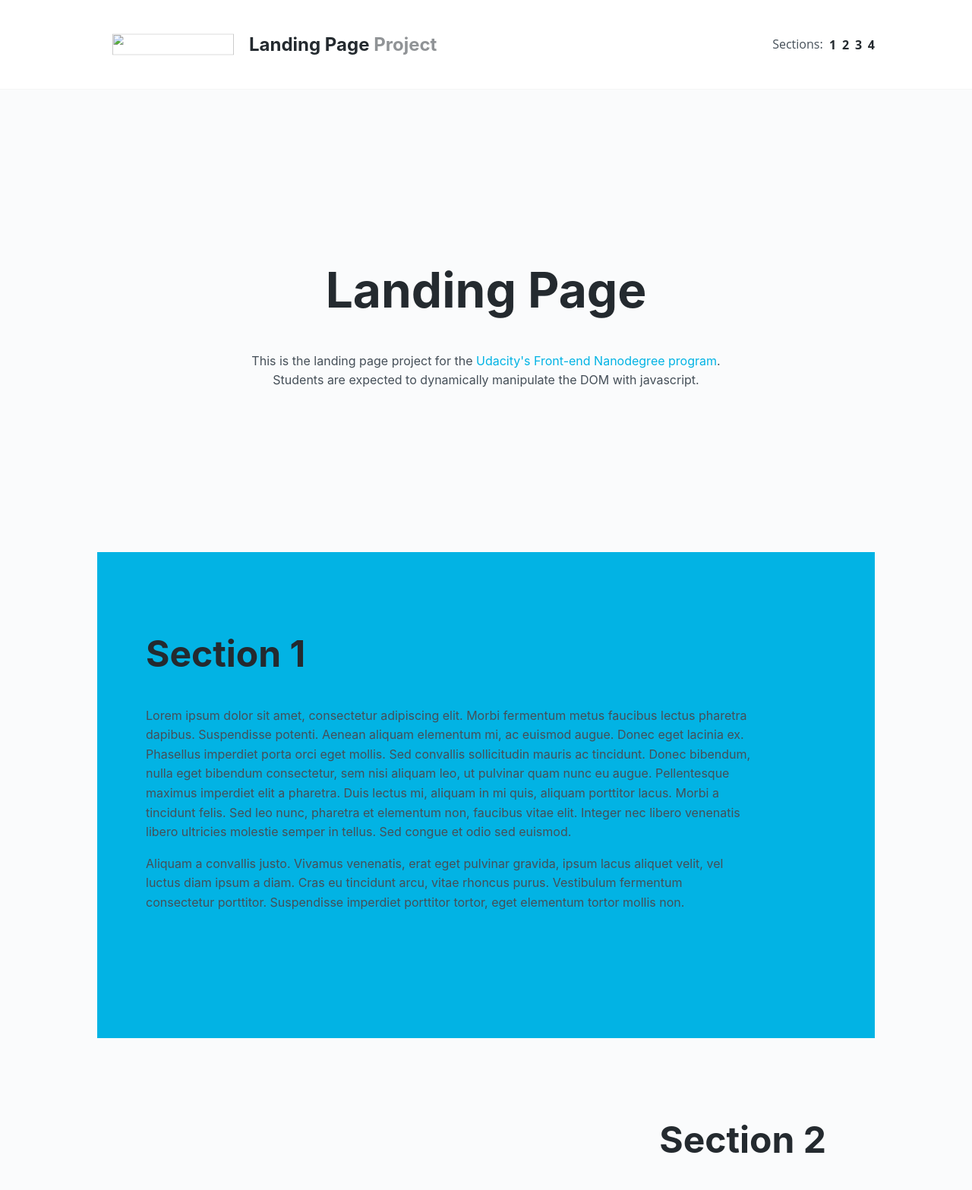
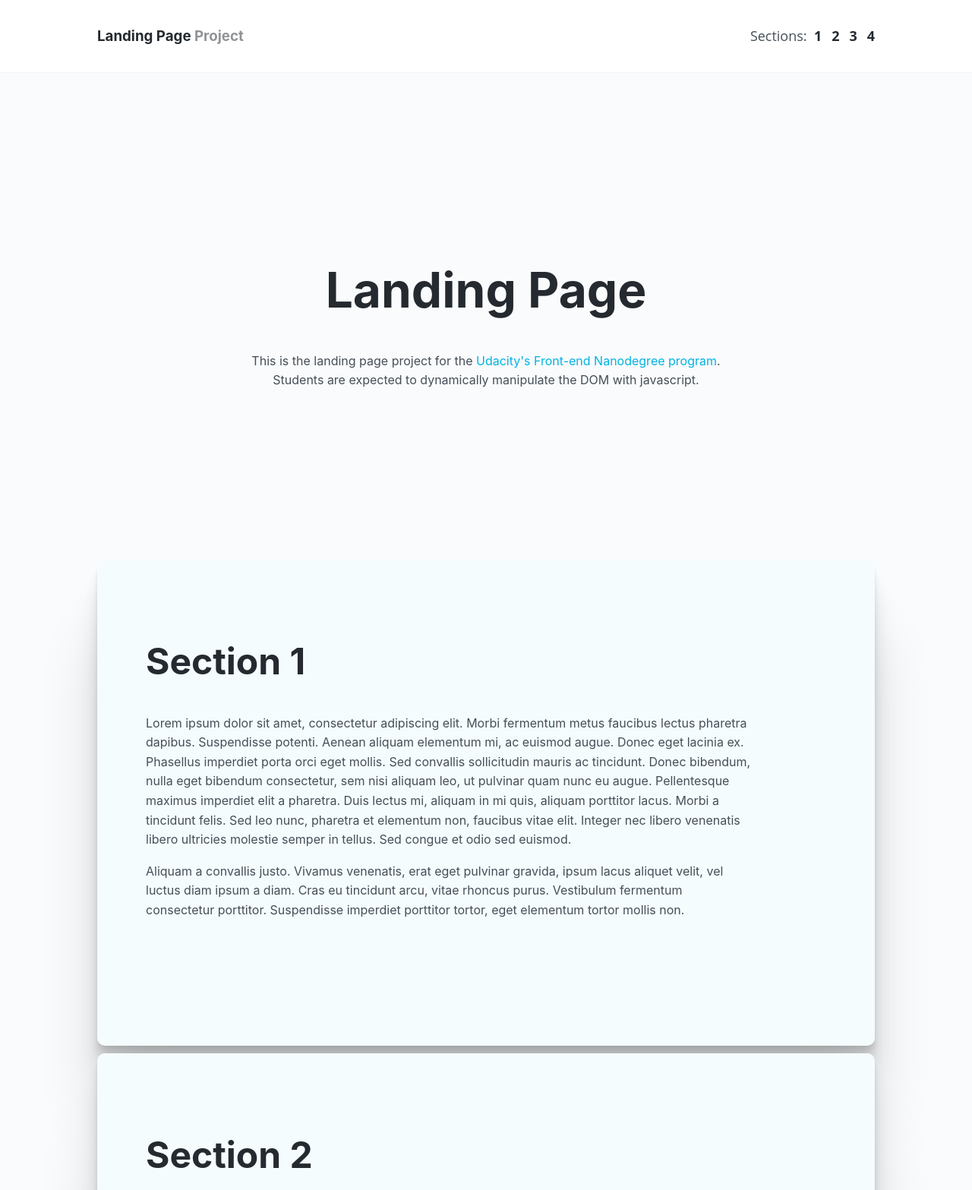
Before and after one commit to ggkim0614/udacity-fend, a plain HTML site: page landing-page/index.html in a window 1280 px wide. Shown: the top 1567 px of the page at 76% size. Drawn offline with Linux system fonts and the light colour scheme.

Commit message:
Add active class stylings and trigger functions

```diff
--- a/landing-page/css/styles.css
+++ b/landing-page/css/styles.css
@@ -1,13 +1,3 @@
-/*
- *
- * CSS written based on SMACSS architecture.
- * To learn more, visit: http://smacss.com/
- *
- * For simplicity, no reset or normalize is added.
- * To learn more, visit: https://css-tricks.com/reboot-resets-reasoning/
- *
-*/
-
 /* ---- Base Rules ---- */
 
 :root {
@@ -27,19 +17,21 @@ body {
 /* Typeography General*/
 h1 {
   font-size: 2em;
-  /* margin: 2em 1rem; */
 }
 
 @media only screen and (min-width: 35em) {
   h1 {
     font-size: 4em;
-    /* margin: 2em 4rem 1em; */
   }
 }
 
 h2 {
   font-size: 3em;
   color: var(--text-primary);
+}
+
+h3 {
+  margin: 0;
 }
 
 p {
@@ -114,17 +106,12 @@ section {
 .navbar__content {
   display: flex;
   flex-wrap: wrap;
+  align-items: center;
   justify-content: space-between;
   width: 80vw;
   max-width: 1200px;
   align-items: center;
   height: 100%;
-}
-
-.navbar__header {
-  display: flex;
-  justify-content: space-between;
-  align-items: center;
 }
 
 .page-title {
@@ -134,6 +121,14 @@ section {
 .link__container {
   font-family: "Open Sans", sans-serif;
   display: flex;
+  align-items: center;
+  font-size: 18px;
+}
+
+.logo-container {
+  width: 100vw;
+  display: flex;
+  justify-content: center;
   align-items: center;
 }
 
@@ -152,7 +147,7 @@ section {
   text-align: right;
   display: flex;
   justify-content: space-between;
-  width: 60px;
+  width: 80px;
 }
 
 .navbar__content li {
@@ -164,6 +159,7 @@ section {
 .navbar__content li:hover {
   color: var(--primary-color);
   transform: scale(1.2);
+  border-bottom: 2px solid #b1b1b1;
 }
 
 .navbar__content .content__link {
@@ -202,6 +198,7 @@ section {
 /* Footer Styles */
 .page__footer {
   background: #02b3e4;
+  margin-top: 30px;
   padding: 1em;
   color: #fff;
   display: flex;
@@ -213,10 +210,11 @@ section {
   color: #fff;
 }
 
-/* ---- Theme Rules ---- */
 /* Landing Container Styles */
 .landing__container {
   text-align: left;
+  padding: 20px;
+  margin: 10px 0;
 }
 
 @media only screen and (min-width: 35em) {
@@ -226,35 +224,12 @@ section {
   }
 }
 
-section:nth-of-type(even) .landing__container {
-  margin-right: 0;
-  margin-left: auto;
-  text-align: right;
+/* Active Styles that will be activated once the targeted element is in the viewport */
+.your-active-class {
+  background: #f5fcfe;
+  border-radius: 10px;
+  box-shadow: 0 2.7px 2.1px rgba(0, 0, 0, 0.024),
+    0 6.7px 5.3px rgba(0, 0, 0, 0.048), 0 12.5px 10px rgba(0, 0, 0, 0.06),
+    0 22.3px 17.9px rgba(0, 0, 0, 0.052), 0 41.8px 33.4px rgba(0, 0, 0, 0.086),
+    0 100px 80px rgba(0, 0, 0, 0.12);
 }
-
-/* ---- Theme State Rules ---- */
-/* Section Active Styles */
-/* Note: your-active-class class is applied through javascript. You should update the class here and in the index.html to what you set in your javascript file.  */
-section.your-active-class {
-  background: linear-gradient(0deg, #02b3e4 0%, #02b3e4 100%);
-}
-
-section.your-active-class .landing__container::before {
-  opacity: 1;
-  animation: rotate 4s linear 0s infinite forwards;
-}
-
-section.your-active-class .landing__container::after {
-  opacity: 1;
-  animation: rotate 5s linear 0s infinite forwards reverse;
-}
-
-/* Section Active Styles Keyframe Animations */
-@keyframes rotate {
-  from {
-    transform: rotate(0deg) translate(-1em) rotate(0deg);
-  }
-  to {
-    transform: rotate(360deg) translate(-1em) rotate(-360deg);
-  }
-}
--- a/landing-page/index.html
+++ b/landing-page/index.html
@@ -14,18 +14,14 @@
     <link href="css/styles.css" rel="stylesheet" />
   </head>
   <body>
-    <!-- HTML Follows BEM naming conventions
-  IDs are only used for sections to connect menu achors to sections -->
     <div class="navbar-container">
       <nav class="navbar">
         <div class="justify-center">
           <div class="navbar__content">
-            <div class="navbar__header">
-              <img class="logo-img" src="images/logo.svg" />
-              <h3 class="page-title">
-                Landing Page <span class="opacity-5">Project</span>
-              </h3>
-            </div>
+            <h3 class="page-title">
+              Landing Page <span class="opacity-5">Project</span>
+            </h3>
+
             <!-- Navigation starts as empty UL that will be populated with JS -->
             <div class="link__container">
               <p>Sections:&nbsp;&nbsp;</p>
@@ -56,11 +52,8 @@
             with javascript.
           </p>
         </header>
-        <!-- Each Section has an ID (used for the anchor) and
-    a data attribute that will populate the li node.
-    Adding more sections will automatically populate nav.
-    The first section is set to active class by default -->
-        <section id="section1" data-nav="Section 1" class="your-active-class">
+
+        <section id="section1" data-nav="Section 1">
           <div class="landing__container">
             <h2>Section 1</h2>
             <p>
--- a/landing-page/js/app.js
+++ b/landing-page/js/app.js
@@ -1,49 +1,3 @@
-const containerCount = document.querySelectorAll(".landing__container").length;
-console.log(containerCount);
-for (let i = 1; i <= containerCount; i++) {
-  let targetItem = document.getElementById("section" + i);
-  console.log(targetItem);
-  let bounding = targetItem.getBoundingClientRect();
-  console.log(bounding);
-
-  targetItem.addEventListener("click", () => {
-    targetItem.scrollIntoView({ behavior: "smooth" });
-  });
-}
-
-const navLinkCount = document.getElementsByTagName("li").length;
-console.log(navLinkCount);
-for (let i = 1; i <= navLinkCount; i++) {
-  let targetLink = [...document.getElementsByClassName("section" + i)];
-  console.log(targetLink);
-  targetLink.forEach((el) => {
-    el.addEventListener("click", () => {
-      let targetItem = document.getElementById("section" + i);
-      targetItem.scrollIntoView({ behavior: "smooth" });
-    });
-  });
-}
-
-// function that makes the navigation bar shrink in height once the user has scrolled down for more than x pixels
-window.onscroll = () => shrinkNav();
-
-shrinkNav = () => {
-  if (
-    document.documentElement.scrollTop > 100 ||
-    document.body.scrollTop > 100
-  ) {
-    // shrink nav bar height
-    document.querySelector(".navbar").style.padding = "10px 0";
-    // shrink logo
-    document.querySelector(".logo-img").style.transform = "scale(0.6)";
-    document.querySelector(".page-title").style.fontSize = "18px";
-  } else {
-    document.querySelector(".navbar").style.padding = "20px 0";
-    document.querySelector(".logo-img").style.transform = "scale(0.8)";
-    document.querySelector(".page-title").style.fontSize = "24px";
-  }
-};
-
 // function for the scroll progress bar located under the navigation bar
 document.addEventListener(
   "scroll",
@@ -62,18 +16,68 @@ document.addEventListener(
   { passive: true }
 );
 
-// Add class 'active' to section when near top of viewport
+// function that makes the navigation bar shrink in height once the user has scrolled down for more than x pixels
+shrinkNav = () => {
+  if (
+    document.documentElement.scrollTop > 100 ||
+    document.body.scrollTop > 100
+  ) {
+    // shrink nav bar height
+    document.querySelector(".navbar").style.padding = "3px 0";
+    // shrink logo
+    document.querySelector(".logo-img").style.transform = "scale(0.6)";
+    document.querySelector(".page-title").style.fontSize = "18px";
+  } else {
+    document.querySelector(".navbar").style.padding = "15px 0";
+    document.querySelector(".logo-img").style.transform = "scale(0.8)";
+    document.querySelector(".page-title").style.fontSize = "24px";
+  }
+};
 
-// Scroll to anchor ID using scrollTO event
+const navLinkCount = document.getElementsByTagName("li").length;
+for (i = 1; i <= navLinkCount; i++) {
+  let targetLink = [...document.getElementsByClassName("section" + i)];
+  let targetSection = document.getElementById("section" + i);
 
-/**
- * End Main Functions
- * Begin Events
- *
- */
+  targetLink.forEach((el) => {
+    el.addEventListener("click", () => {
+      targetSection.scrollIntoView({ behavior: "smooth" });
+    });
+  });
+}
 
-// Build menu
+const containerCount = document.querySelectorAll(".landing__container").length;
 
-// Scroll to section on link click
+checkIfInViewport = () => {
+  isInViewport = (el) => {
+    let bounding = el.getBoundingClientRect();
+    return (
+      bounding.top >= -150 &&
+      bounding.left >= 0 &&
+      bounding.bottom <=
+        (window.innerHeight || document.documentElement.clientHeight) &&
+      bounding.right <=
+        (window.innerWidth || document.documentElement.clientWidth)
+    );
+  };
 
-// Set sections as active
+  for (i = 1; i <= containerCount; i++) {
+    let targetContainer = document.getElementById("section" + i);
+    window.addEventListener(
+      "scroll",
+      () => {
+        if (isInViewport(targetContainer)) {
+          targetContainer.classList.add("your-active-class");
+        } else {
+          targetContainer.classList.remove("your-active-class");
+        }
+      },
+      false
+    );
+  }
+};
+
+window.onscroll = () => {
+  shrinkNav();
+};
+checkIfInViewport();
```
